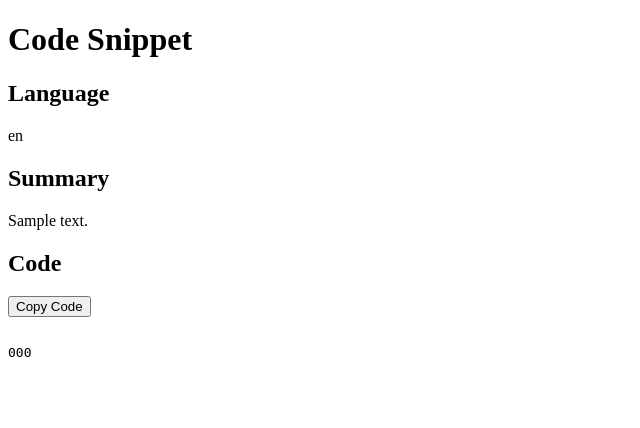
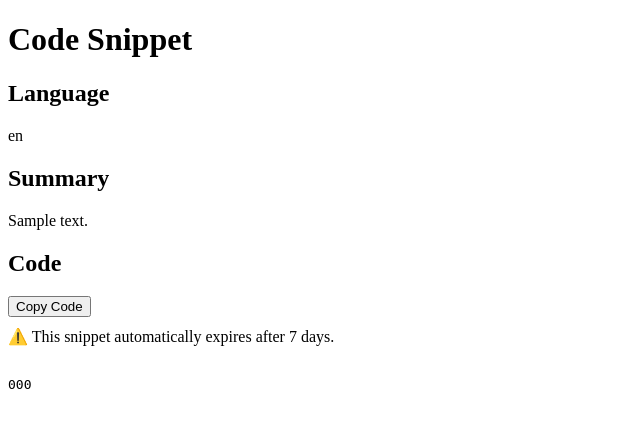
Before and after one commit to ShivaayaPangasa/devtools-mcp-server-deploy, a Flask app: template templates/snippet.html in a window 1280 px wide. Shown: the top 428 px of the page, without its empty margins (0-640 px from the left). Run offline with Flask 3, Linux system fonts and the light colour scheme; the template is opened without the code that fills it: most values are stand-ins (such as "Sample title", 1, 10 or a date in 2020); some libraries are stand-ins or nearby versions.

Commit message:
Add expiry notice to snippet viewer

```diff
--- a/templates/snippet.html
+++ b/templates/snippet.html
@@ -23,7 +23,9 @@
     <h2>Code</h2>
 
     <button onclick="copyCode()">Copy Code</button>
-
+    <p style="margin-top:10px;">
+    ⚠️ This snippet automatically expires after 7 days.
+    </p>
     <pre>
 <code class="language-{{ snippet.language }}">
 {{ snippet.code }}
```
